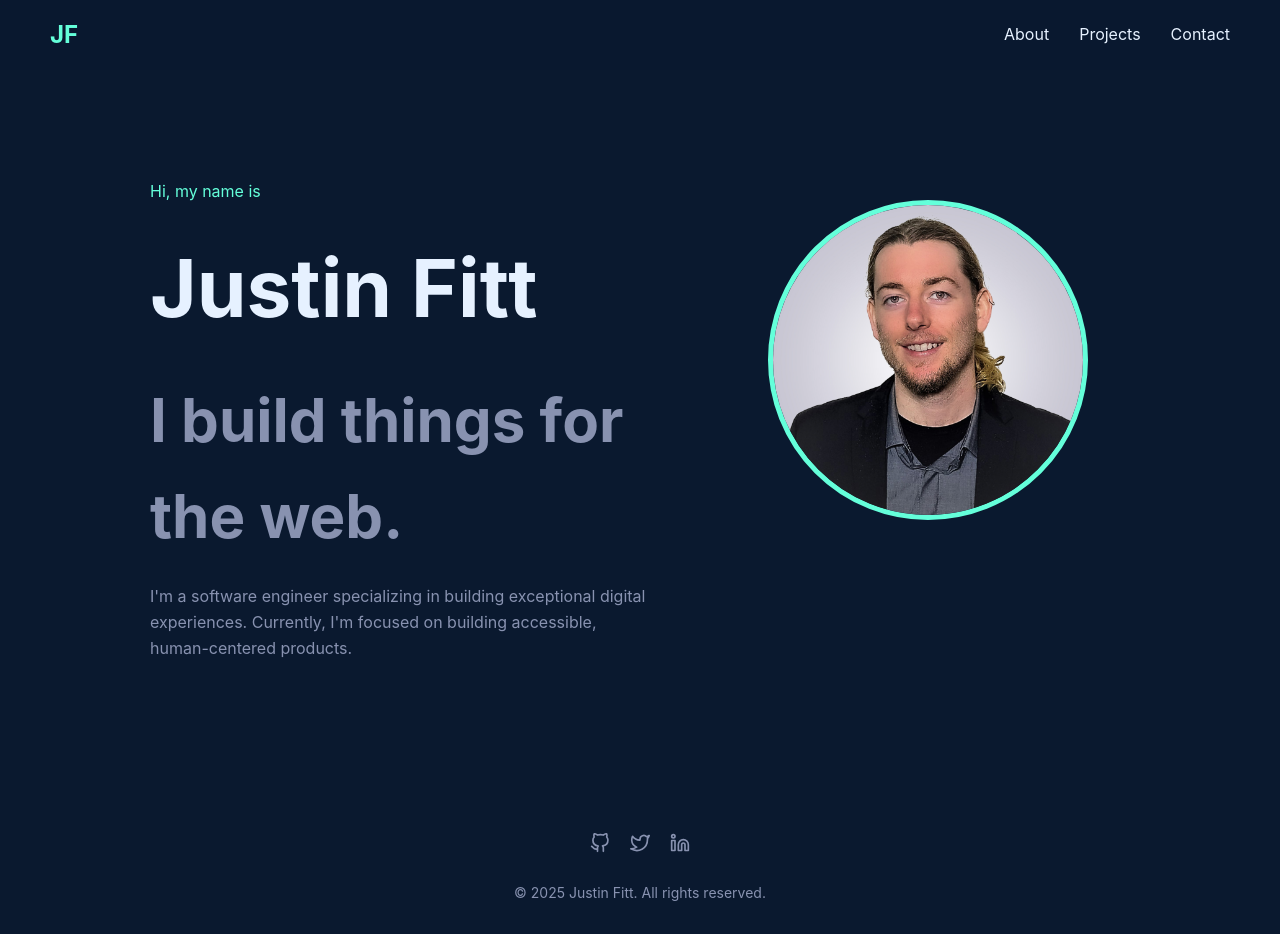
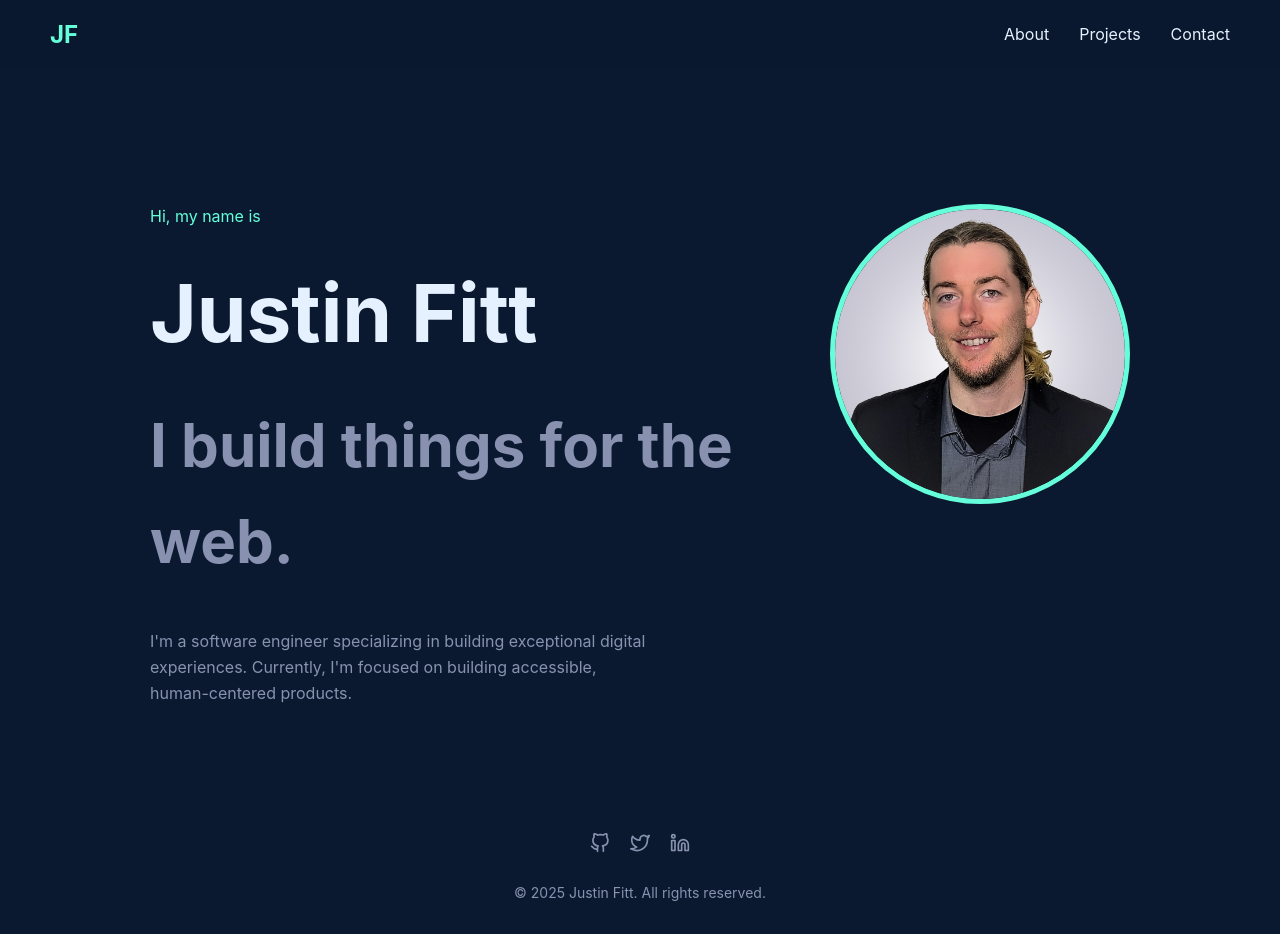
Before and after one commit to jfitt149/portfolio, a React (Vite) app: page / in a window 1280 px wide. Built offline with nearby package versions, Linux system fonts and the light colour scheme.

Commit message:
fix profile pic position

```diff
--- a/src/components/Home.jsx
+++ b/src/components/Home.jsx
@@ -19,11 +19,28 @@ const Introduction = styled(motion.div)`
   max-width: 1000px;
 `;
 
+const TopSection = styled.div`
+  display: flex;
+  justify-content: space-between;
+  align-items: flex-start;
+  margin-bottom: 20px;
+
+  @media (max-width: ${props => props.theme.breakpoints.md}) {
+    flex-direction: column;
+    align-items: center;
+  }
+`;
+
+const TextSection = styled.div`
+  flex: 1;
+`;
+
 const Greeting = styled.h1`
   color: ${props => props.theme.colors.secondary};
   font-size: 16px;
   font-weight: normal;
   margin-bottom: 20px;
+  margin-top: 70px;
 `;
 
 const Name = styled.h2`
@@ -40,36 +57,36 @@ const Tagline = styled.h3`
   font-size: 60px;
   color: ${props => props.theme.colors.text};
   margin-bottom: 20px;
-  width: 100%;
-  display: flex;
-  max-width: 58%;
 
   @media (max-width: ${props => props.theme.breakpoints.md}) {
     font-size: 40px;
-    max-width: 100%;
-    padding-top: 25vw;
+    text-align: center;
   }
 `;
 
 const Description = styled.p`
   max-width: 500px;
   margin-bottom: 30px;
+
+  @media (max-width: ${props => props.theme.breakpoints.md}) {
+    text-align: center;
+    margin: 0 auto 30px auto;
+  }
 `;
 
 const ProfileImage = styled.img`
-  width: 25vw;
-  height: 25vw;
-  position: absolute;
-  top: 25%;
-  left: 60%;
+  width: 300px;
+  height: 300px;
   object-fit: cover;
   border-radius: 50%;
   border: 5px solid ${props => props.theme.colors.secondary};
+  margin-top: 70px; // Aligns with the Greeting
 
-    @media (max-width: ${props => props.theme.breakpoints.md}) {
-        top: 30%;
-        left: 35%;
-    }
+  @media (max-width: ${props => props.theme.breakpoints.md}) {
+    width: 250px;
+    height: 250px;
+    margin: 20px 0;
+  }
 `;
 
 const Home = () => {
@@ -80,15 +97,19 @@ const Home = () => {
         animate={{ opacity: 1, y: 0 }}
         transition={{ duration: 0.5 }}
       >
-        <Greeting>Hi, my name is</Greeting>
-        <Name>Justin Fitt</Name>
-        <Tagline>I build things for the web.</Tagline>
+        <TopSection>
+          <TextSection>
+            <Greeting>Hi, my name is</Greeting>
+            <Name>Justin Fitt</Name>
+            <Tagline>I build things for the web.</Tagline>
+          </TextSection>
+          <ProfileImage src="/JustinFitt.jpg" alt="Justin Fitt" />
+        </TopSection>
         <Description>
           I'm a software engineer specializing in building exceptional digital experiences.
           Currently, I'm focused on building accessible, human-centered products.
         </Description>
       </Introduction>
-      <ProfileImage src="/JustinFitt.jpg" alt="Justin Fitt"></ProfileImage>
     </HomeContainer>
   );
 };
--- a/src/components/Navbar.jsx
+++ b/src/components/Navbar.jsx
@@ -60,7 +60,7 @@ const HamburgerButton = styled.button`
 const HamburgerIcon = styled.div`
   width: 24px;
   height: 2px;
-  background: ${props => props.isOpen ? 'transparent' : props.theme.colors.white};
+  background: ${props => props.isOpen ? 'transparent' : props.theme.colors.secondary};
   position: relative;
   transition: all 0.3s ease;
 
```
